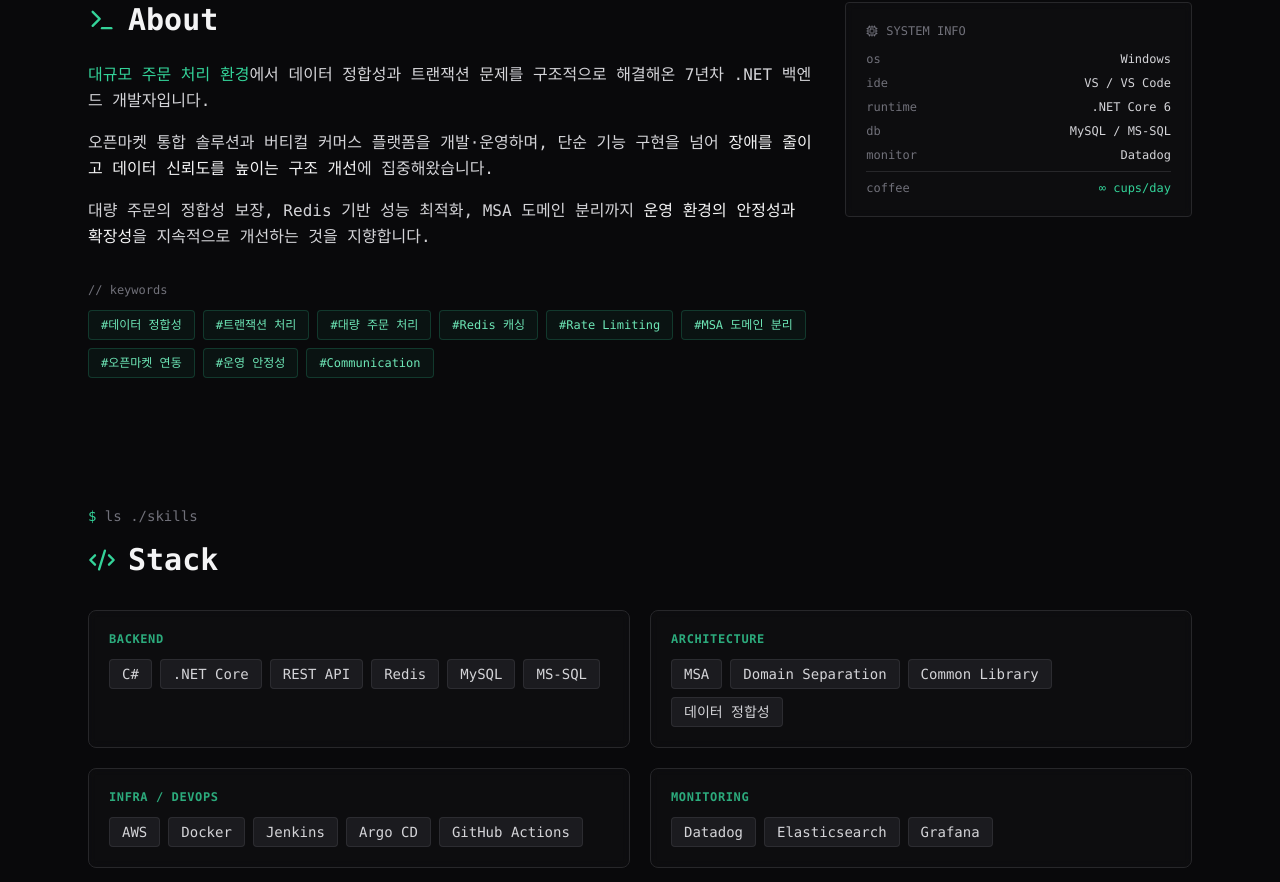
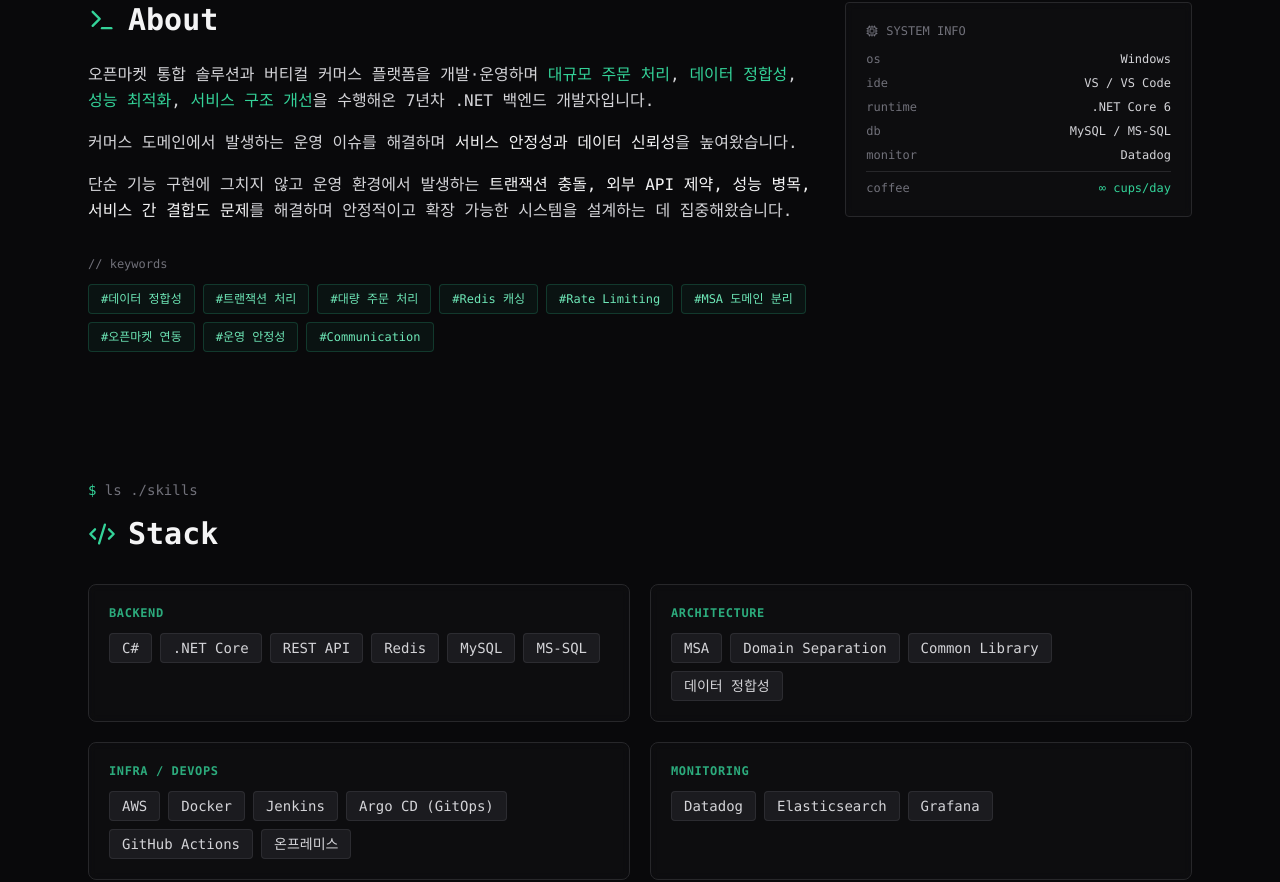
Before and after one commit to dave-lea7/my-portfolio, a Next.js app: page / in a window 1280 px wide. Shown: the part 858-1740 px from the top of the page. Built offline with nearby package versions, Linux system fonts and the light colour scheme.

Commit message:
Update : all section

```diff
--- a/app/page.tsx
+++ b/app/page.tsx
@@ -123,11 +123,12 @@ export default function Home() {
       period: '2023.02 — 2025.09',
       company: '그린앤그레이',
       role: '플랫폼 개발팀 · 사원',
-      summary: '버티컬 커머스 플랫폼 API 서버 및 챗봇 개발·운영',
+      summary: '버티컬 커머스 플랫폼 API 서버 및 챗봇 개발·운영 (AWS · 인프라팀 협업 구조)',
       projects: [
         '감별마켓(대상그룹) — MSA 도메인 API 4종 설계·운영 · 가입자 10만+ / 입점 100개+',
         'Cellook 패션 커머스 — Display / Admin API 개발·운영',
-        '카카오 모빌리티 챗봇 — 8개 채널 시나리오 개발 및 내재화 지원'
+        '카카오 모빌리티 챗봇 — 8개 채널 시나리오 개발 및 내재화 지원',
+        'Jenkins · Argo CD 배포 파이프라인 운영 / Datadog · Elasticsearch 기반 장애 대응'
       ],
       stack: {
         main: ['C# (.NET Core 6.0)', 'MySQL', 'Redis'],
@@ -140,16 +141,18 @@ export default function Home() {
       period: '2016.12 — 2021.07',
       company: '가비아씨엔에스',
       role: 'IMS 개발팀 · 연구원',
-      summary: '판매자 통합관리 솔루션 "주머니" 개발 및 유지보수 (WinForms)',
+      summary: '판매자 통합관리 솔루션 "주머니" — 주문·배송 처리 영역 담당 (WinForms)',
       projects: [
-        '전국 셀러 대상 다수 오픈마켓 주문·상품·송장 통합 관리',
-        '신규 마켓 다수 연동 (고도몰5, ESM 2.0, 위메프, Lotte ON 등)',
-        '클라이언트 동시접속 제한 및 외부 연동용 REST API 신규 구축'
+        '주문 수집·상태 변경·발주 처리 등 핵심 배송 업무 기능 개발',
+        '대량 주문 엑셀 일괄 다운로드 / 송장 일괄 업로드 반영 기능 구현',
+        '신규 마켓 다수 연동 (고도몰5, ESM 2.0, 위메프, Lotte ON, T-Mon 등)',
+        '클라이언트 동시접속 세션 제어 + 외부 연동용 REST API 신규 구축',
+        '배송관리 서버 IDC 직접 이전 (온프레미스 인프라 운영 경험)'
       ],
       stack: {
         main: ['C# (.NET 2.0 / 4.6)', 'MS-SQL'],
         sub: ['WinForms', 'Infragistics', 'WCF SOAP'],
-        infra: ['Windows Server', 'SQL Server 2012'],
+        infra: ['Windows Server', 'IIS', 'SQL Server 2012', '온프레미스'],
         tools: ['RedMine', 'GitLab', 'Visual Studio']
       }
     }
@@ -213,6 +216,14 @@ export default function Home() {
       detail: 'Redis + Lua 기반 atomic counter 및 delay 로직 구현'
     },
     {
+      title: '클라이언트 동시접속 세션 제어',
+      detail: '커넥션 풀에서 접속 계정 관리 · 동일 계정 다른 PC 접속 시 차단 구조'
+    },
+    {
+      title: 'IDC 배송관리 서버 이전',
+      detail: 'Windows / DB / 웹서비스 / 방화벽 사전 설정 → 일요일 야간 무중단 이전 수행'
+    },
+    {
       title: 'MSA 공통 정책 분리',
       detail: 'common-service-library 추출 + NuGet 자동 배포 구조 적용'
     },
@@ -233,7 +244,7 @@ export default function Home() {
     },
     {
       category: 'Infra / DevOps',
-      items: ['AWS', 'Docker', 'Jenkins', 'Argo CD', 'GitHub Actions']
+      items: ['AWS', 'Docker', 'Jenkins', 'Argo CD (GitOps)', 'GitHub Actions', '온프레미스']
     },
     {
       category: 'Monitoring',
@@ -396,20 +407,22 @@ export default function Home() {
               </h2>
               <div className="space-y-4 text-zinc-300 leading-relaxed">
                 <p>
-                  <span className="text-emerald-400">대규모 주문 처리 환경</span>에서
-                  데이터 정합성과 트랜잭션 문제를 구조적으로 해결해온
-                  7년차 .NET 백엔드 개발자입니다.
+                  오픈마켓 통합 솔루션과 버티컬 커머스 플랫폼을 개발·운영하며
+                  <span className="text-emerald-400"> 대규모 주문 처리</span>,
+                  <span className="text-emerald-400"> 데이터 정합성</span>,
+                  <span className="text-emerald-400"> 성능 최적화</span>,
+                  <span className="text-emerald-400"> 서비스 구조 개선</span>을
+                  수행해온 7년차 .NET 백엔드 개발자입니다.
                 </p>
                 <p>
-                  오픈마켓 통합 솔루션과 버티컬 커머스 플랫폼을 개발·운영하며,
-                  단순 기능 구현을 넘어
-                  <span className="text-zinc-100"> 장애를 줄이고 데이터 신뢰도를 높이는 구조 개선</span>에
-                  집중해왔습니다.
+                  커머스 도메인에서 발생하는 운영 이슈를 해결하며
+                  <span className="text-zinc-100"> 서비스 안정성과 데이터 신뢰성</span>을
+                  높여왔습니다.
                 </p>
                 <p>
-                  대량 주문의 정합성 보장, Redis 기반 성능 최적화, MSA 도메인 분리까지
-                  <span className="text-zinc-100"> 운영 환경의 안정성과 확장성</span>을
-                  지속적으로 개선하는 것을 지향합니다.
+                  단순 기능 구현에 그치지 않고 운영 환경에서 발생하는
+                  <span className="text-zinc-100"> 트랜잭션 충돌, 외부 API 제약, 성능 병목, 서비스 간 결합도 문제</span>를
+                  해결하며 안정적이고 확장 가능한 시스템을 설계하는 데 집중해왔습니다.
                 </p>
               </div>
 
```
